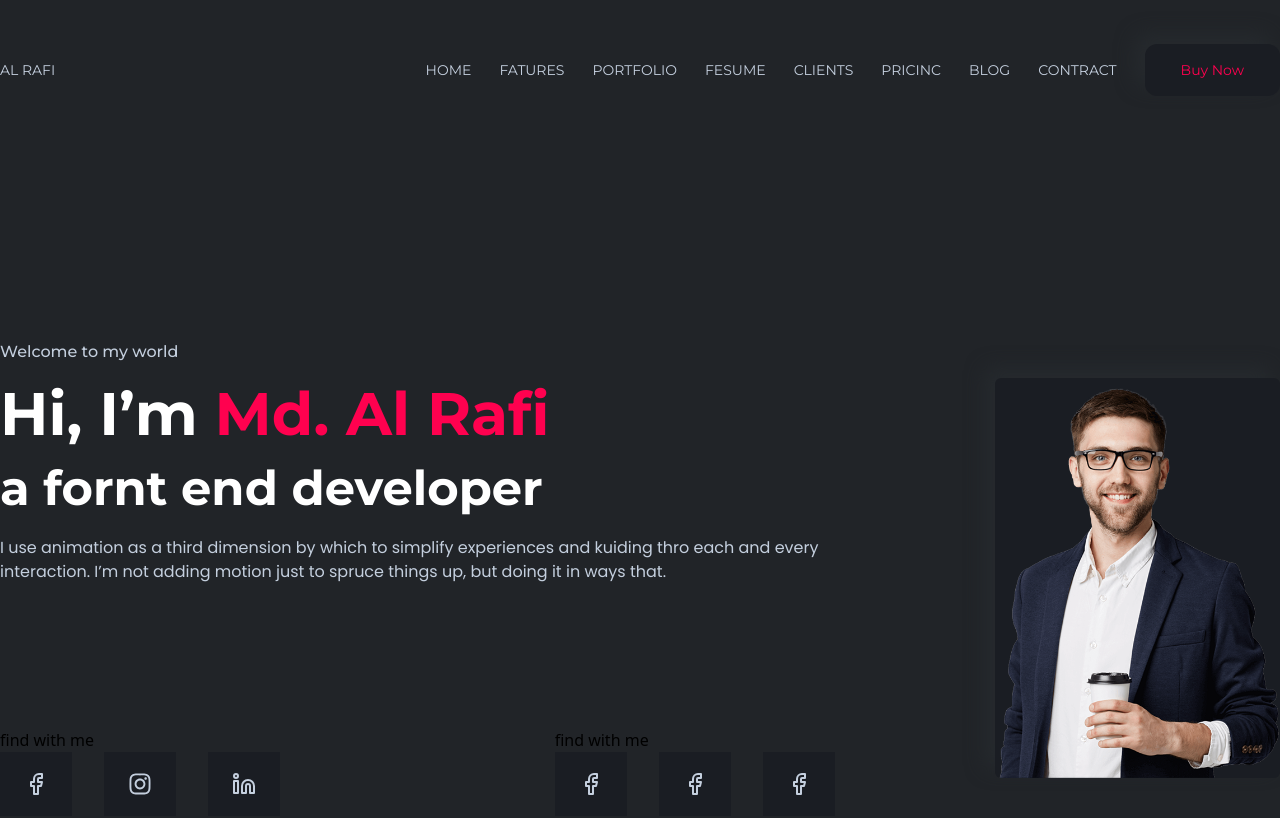
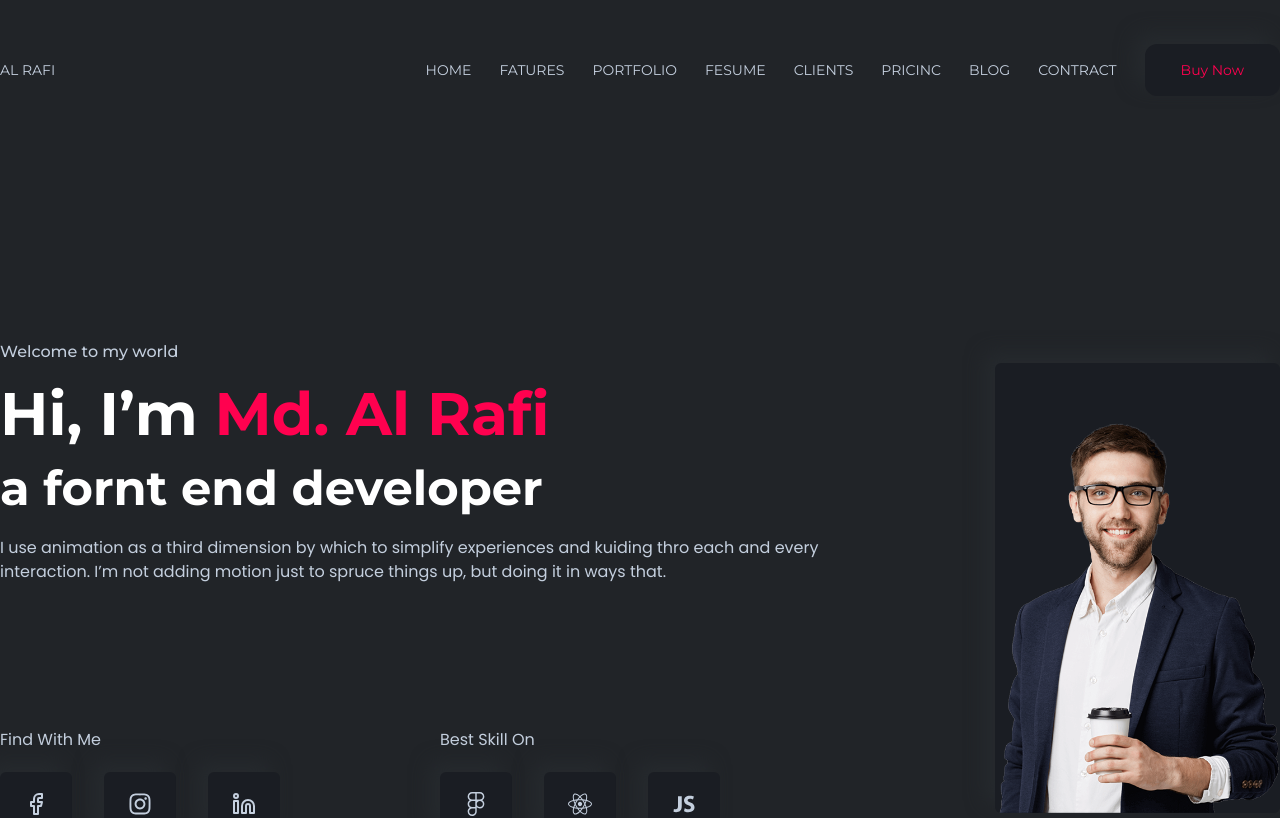
Before and after one commit to engr-mdalrafi/personal-web, a React (Vite) app: page / in a window 1280 px wide. Shown: the top 818 px of the page. Built offline with nearby package versions, Linux system fonts and the light colour scheme.

Commit message:
add icon

```diff
--- a/src/compunent/Home/Banner.jsx
+++ b/src/compunent/Home/Banner.jsx
@@ -1,6 +1,7 @@
 import React from 'react'
-import { FaInstagram } from 'react-icons/fa'
+import { FaFigma, FaInstagram, FaReact } from 'react-icons/fa'
 import { FiFacebook } from 'react-icons/fi'
+import { IoLogoJavascript } from 'react-icons/io'
 import { LuLinkedin } from 'react-icons/lu'
 
 const Banner = () => {
@@ -14,26 +15,26 @@ const Banner = () => {
                     <h1 className='py-5 text-6xl text-white font-title font-bold'>Hi, I’m <span className='text-brand'>Md. Al Rafi</span></h1>
                     <h2 className='text-5xl text-white font-title font-bold'>a fornt end developer</h2>
                     <p className='pt-6 pb-36 text-base font-SubTitle text-primary'>I use animation as a third dimension by which to simplify experiences and kuiding thro each and every interaction. I’m not adding motion just to spruce things up, but doing it in ways that.</p>
-                    <div className='flex justify-between'>
+                    <div className='flex gap-40'>
                       <div>
-                        <p>find with me</p>
+                        <p className='pb-5 text-base text-primary font-SubTitle'>Find With Me</p>
                         <div className='flex gap-8'>
-                          <div className='py-5 px-6 text-2xl bg-secedary text-primary'><FiFacebook /></div>
-                          <div className='py-5 px-6 text-2xl bg-secedary text-primary'><FaInstagram /></div>
-                          <div className='py-5 px-6 text-2xl bg-secedary text-primary'><LuLinkedin /></div>
+                          <div className='py-5 px-6 text-2xl rounded-md bg-secedary shadow-[#262a2e] shadow-[-10px_-10px_19px] text-primary'><FiFacebook /></div>
+                          <div className='py-5 px-6 text-2xl rounded-md bg-secedary shadow-[#262a2e] shadow-[-10px_-10px_19px] text-primary'><FaInstagram /></div>
+                          <div className='py-5 px-6 text-2xl rounded-md bg-secedary shadow-[#262a2e] shadow-[-10px_-10px_19px] text-primary'><LuLinkedin /></div>
                         </div>
                       </div>
                       <div>
-                        <p>find with me</p>
+                        <p className='pb-5 text-base text-primary font-SubTitle'>Best Skill On</p>
                         <div className='flex gap-8'>
-                          <div className='py-5 px-6 text-2xl bg-secedary text-primary'><FiFacebook /></div>
-                          <div className='py-5 px-6 text-2xl bg-secedary text-primary'><FiFacebook /></div>
-                          <div className='py-5 px-6 text-2xl bg-secedary text-primary'><FiFacebook /></div>
+                          <div className='py-5 px-6 text-2xl rounded-md bg-secedary shadow-[#262a2e] shadow-[-10px_-10px_19px] text-primary'><FaFigma /></div>
+                          <div className='py-5 px-6 text-2xl rounded-md bg-secedary shadow-[#262a2e] shadow-[-10px_-10px_19px] text-primary'><FaReact /></div>
+                          <div className='py-5 px-6 text-2xl rounded-md bg-secedary shadow-[#262a2e] shadow-[-10px_-10px_19px] text-primary'><IoLogoJavascript /></div>
                         </div>
                       </div>
                     </div>
                 </div>
-                <div className='w-[509px] h-[400px] bg-secedary rounded-md shadow-[#262a2e] shadow-[-10px_-10px_19px] relative'>
+                <div className='w-[509px] h-[450px] bg-secedary rounded-md shadow-[#262a2e] shadow-[-10px_-10px_19px] relative'>
                     <div className='w-full absolute bottom-0'><img src="Portfolio-Images.png" alt="Portfolio-Images" /></div>
                 </div>
             </div>
```
